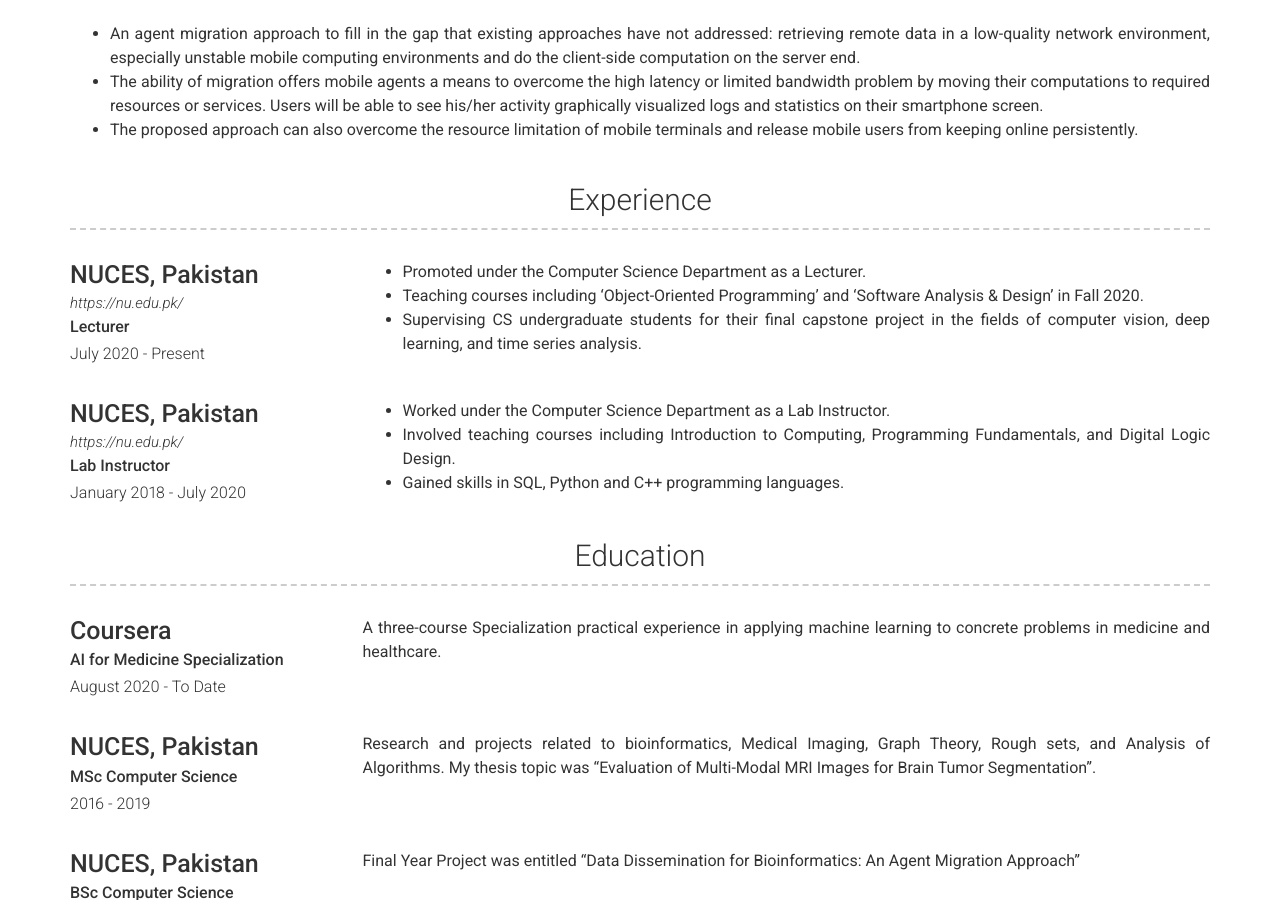
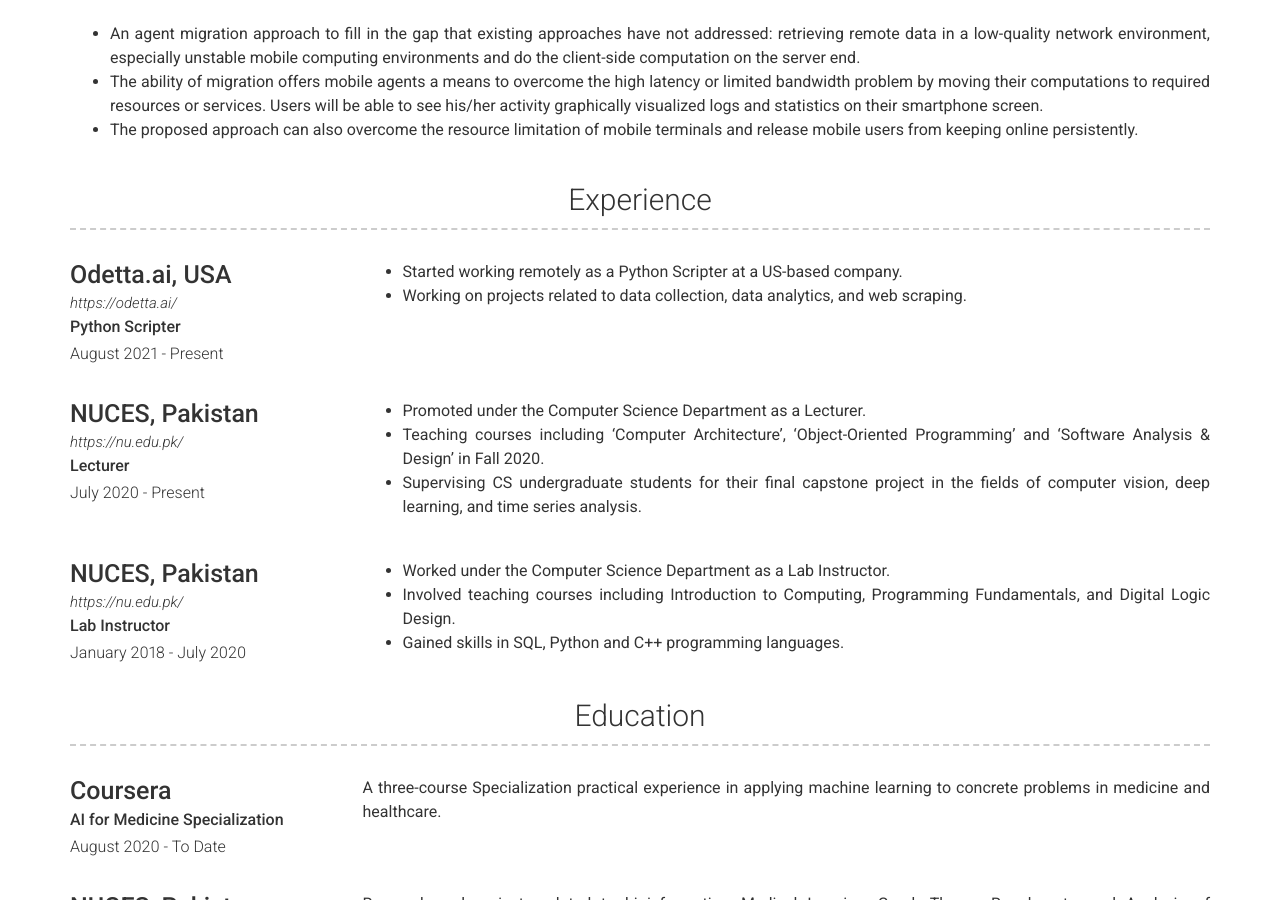
Before and after one commit to SafiaFatima/safiafatima.github.io, a Jekyll site: the page built from index.md, in a window 1280 px wide and 900 px high, scrolled down 1207 px. Built offline with Jekyll 4.4.1, drawn with Linux system fonts in a browser that asks for light colours; nearby versions of some CDN libraries.

Commit message:
Update experience.yml

```diff
--- a/_data/experience.yml
+++ b/_data/experience.yml
@@ -1,4 +1,13 @@
 # Experience template
+- layout: left
+  company: Odetta.ai, USA
+  link: https://odetta.ai/
+  job_title: Python Scripter
+  dates: August 2021 - Present
+
+  description: | # this will include new lines to allow paragraphs
+    - Started working remotely as a Python Scripter at a US-based company.
+    - Working on projects related to data collection, data analytics, and web scraping.
 - layout: left
   company: NUCES, Pakistan
   link: https://nu.edu.pk/
@@ -7,7 +16,7 @@
 
   description: | # this will include new lines to allow paragraphs
     - Promoted under the Computer Science Department as a Lecturer.
-    - Teaching courses including 'Object-Oriented Programming' and 'Software Analysis & Design' in Fall 2020.
+    - Teaching courses including 'Computer Architecture', 'Object-Oriented Programming' and 'Software Analysis & Design' in Fall 2020.
     - Supervising CS undergraduate students for their final capstone project in the fields of computer vision, deep learning, and time series analysis.
 - layout: left
   company: NUCES, Pakistan
```
